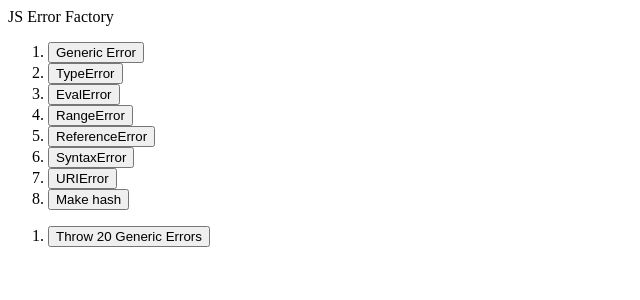
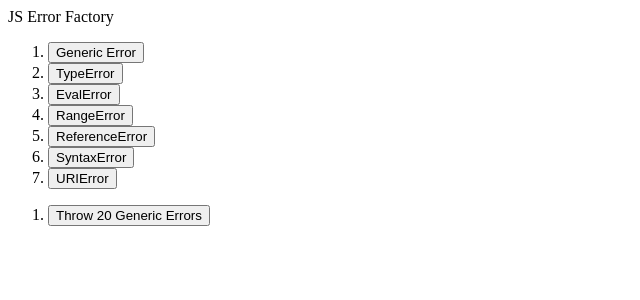
Before and after one commit to BrendanBerkley/js-error-factory, an Angular app: page / in a window 1280 px wide. Shown: the top 300 px of the page, without its empty margins (0-640 px from the left). Built offline with nearby package versions, Linux system fonts and the light colour scheme.

Commit message:
remove test thing

```diff
--- a/src/app/app.component.html
+++ b/src/app/app.component.html
@@ -8,7 +8,6 @@
   <li><button (click)="throwReferenceError()">ReferenceError</button></li>
   <li><button (click)="throwSyntaxError()">SyntaxError</button></li>
   <li><button (click)="throwUriError()">URIError</button></li>
-  <li><button (click)="makeHash()">Make hash</button></li>
 </ol>
 
 <ol>
```
